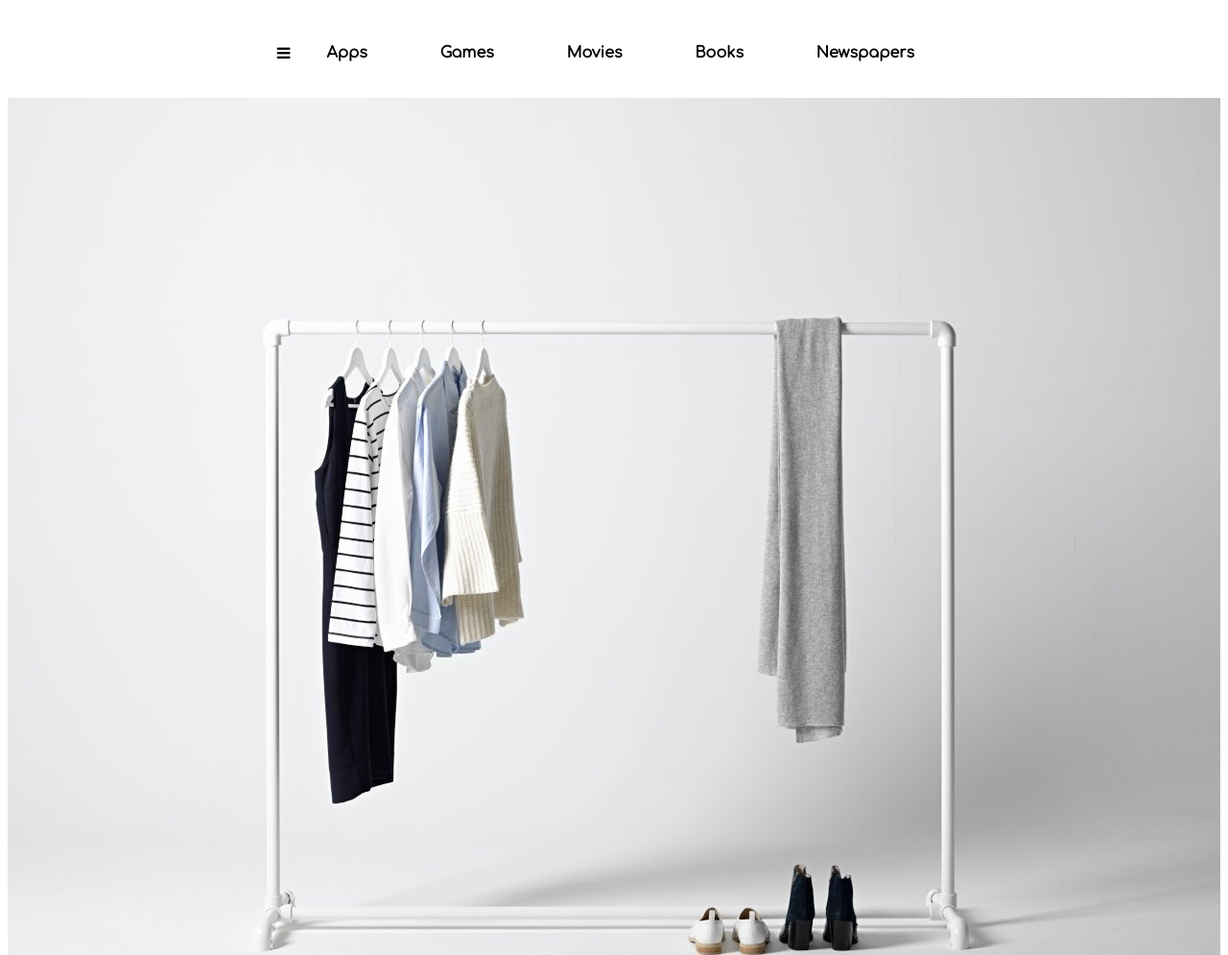
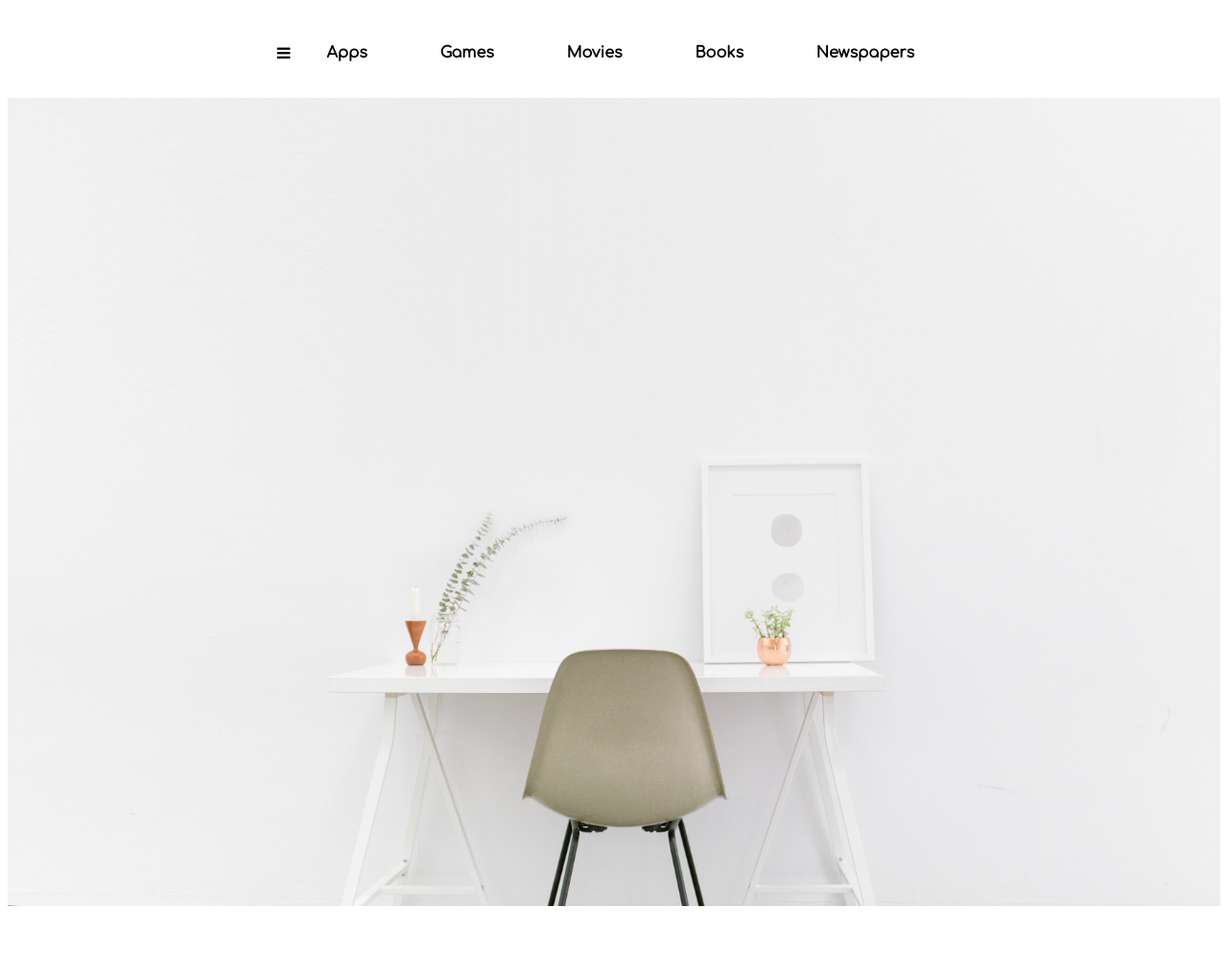
Before and after one commit to pilarfc/Focus-DesignII, a plain HTML site: page index.html in a window 1280 px wide. Shown: the top 995 px of the page at 96% size. Drawn offline with Linux system fonts and the light colour scheme.

Commit message:
mejorando imagen principal

```diff
--- a/css/main.css
+++ b/css/main.css
@@ -24,6 +24,9 @@ a:hover {
 .titulo {
     width: 100%;
     height: 900px;
-    background-image: url("../img/rack.jpg");
-    align-items: center;
+
 }
+
+.titulo img {
+    width: 100%;
+}
--- a/index.html
+++ b/index.html
@@ -22,7 +22,7 @@
       </header>
 
       <section class="titulo">
-
+       <img src="img/desk.jpg">
       </section>
 
 
```
Also changed, not shown: img/desk.jpg (added).
